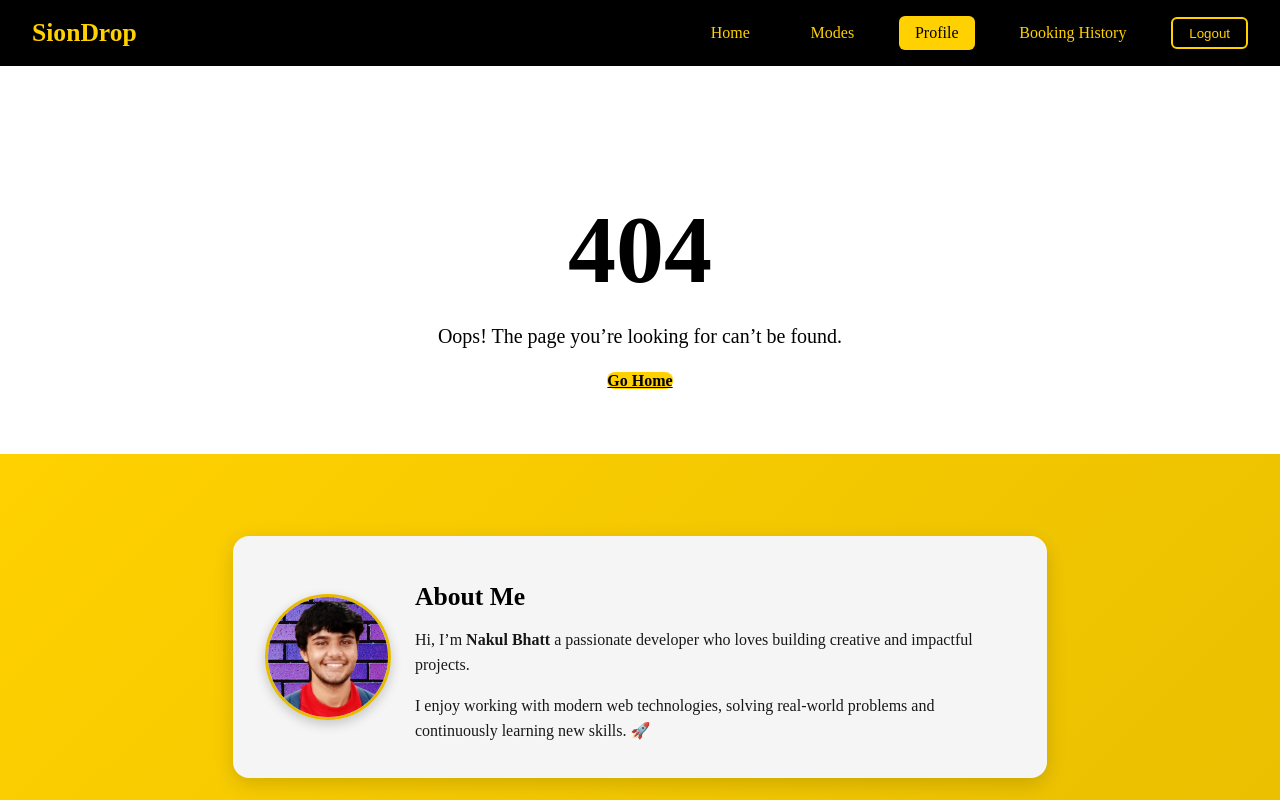
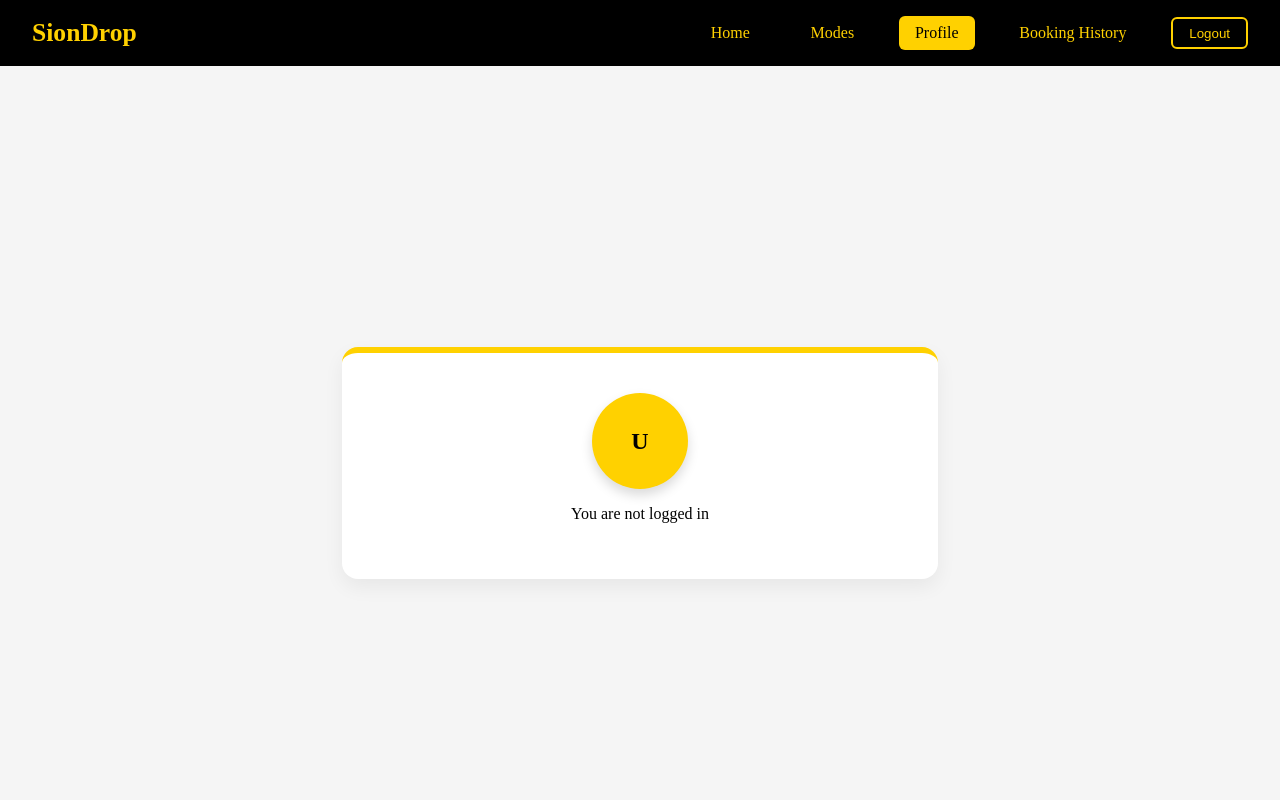
Before and after one commit to NakulBhatt10/ui-sionDrop, a React (Create React App) app: page /profile in a window 1280 px wide. Shown: the top 800 px of the page. Built offline with nearby package versions, Linux system fonts and the light colour scheme.

Commit message:
booking-history

```diff
--- a/src/App.js
+++ b/src/App.js
@@ -13,6 +13,7 @@ import BookingHistory from './pages/Bookinghistory/BookingHistory';
 import About from './pages/About/About';
 import TermsOfService from './pages/TermsOfService/TermsOfService';
 import NotFound from './pages/NotFound/NotFound';
+import Profile from './pages/Profile/Profile';
 
 const AppContent = () => {
     const location = useLocation();
@@ -45,6 +46,7 @@ const AppContent = () => {
 
                     <Route path="/about" element={<About />} />
                     <Route path="/terms" element={<TermsOfService />} />
+                    <Route path="/profile" element={<Profile />} />
 
                     <Route path="*" element={<NotFound />} />
                 </Routes>
--- a/src/pages/Bookinghistory/BookingHistory.js
+++ b/src/pages/Bookinghistory/BookingHistory.js
@@ -4,61 +4,72 @@ import './history.css';
 const BookingHistory = () => {
     const [current, setCurrent] = useState(null);
     const [past, setPast] = useState([]);
+    const [loading, setLoading] = useState(true);
+    const [error, setError] = useState('');
 
     useEffect(() => {
-
-        const email = 'nakulbhatt462@gmail.com';
-        const token = localStorage.getItem('user-token');
-
-        if (!email) {
-            console.error('No user email found in localStorage');
-            return;
+        async function fetchCurrentBooking() {
+            setLoading(true);
+            setError('');
+            try {
+                const token = localStorage.getItem('user-token');
+                if (!token) {
+                    throw new Error('You are not logged in');
+                }
+                const res = await fetch('https://api-siondrop.onrender.com/current-booking', {
+                    method: 'GET',
+                    headers: {
+                        'Content-Type': 'application/json',
+                        'Authorization': `Bearer ${token}`,
+                        'user-token': token,
+                    },
+                });
+                const data = await res.json();
+                if (!res.ok) {
+                    throw new Error(data.message || `HTTP ${res.status}`);
+                }
+                const booking = data.booking || data;
+                if (!booking || !booking.time) {
+                    setCurrent(null);
+                    setPast([]);
+                    return;
+                }
+                const bookingTime = new Date(booking.time);
+                const now = new Date();
+                const normalized = {
+                    id: booking._id || '',
+                    taxiId: booking.taxiId || '',
+                    dateTime: bookingTime,
+                    rideType: booking.vehicleType || booking.rideType || 'unknown',
+                    totalPassengers: Array.isArray(booking.users) ? booking.users.length : 0,
+                };
+                if (bookingTime > now) {
+                    setCurrent(normalized);
+                    setPast([]);
+                } else {
+                    setCurrent(null);
+                    setPast([normalized]);
+                }
+            } catch (err) {
+                setError(err.message || 'Failed to fetch booking');
+            } finally {
+                setLoading(false);
+            }
         }
-
-        fetch('/current-booking', {
-            method: 'POST',
-            headers: {
-                'Content-Type': 'application/json',
-                ...(token && { Authorization: `Bearer ${token}` }),
-            },
-            body: JSON.stringify({ email }),
-        })
-            .then(res => {
-                if (!res.ok) throw new Error(`HTTP ${res.status}`);
-                return res.json();
-            })
-            .then(({ history }) => {
-
-                const bookings = history.map(b => ({
-                    dateTime: new Date(b.dateTime),
-                    rideType: b.rideType,
-                    totalPassengers: b.totalPassengers,
-                }));
-
-                const now = new Date();
-
-                const upcoming = bookings.find(b => b.dateTime >= now);
-                setCurrent(upcoming || null);
-
-
-                const pastBookings = bookings
-                    .filter(b => b.dateTime < now)
-                    .sort((a, b) => b.dateTime - a.dateTime);
-                setPast(pastBookings);
-            })
-            .catch(err => {
-                console.error('Failed to fetch booking history:', err);
-            });
+        fetchCurrentBooking();
     }, []);
 
     return (
         <div className="history-container">
             <h2>Current Booking</h2>
-            {current ? (
+            {loading ? (
+                <p>Loading…</p>
+            ) : error ? (
+                <p className="history-error">{error}</p>
+            ) : current ? (
                 <div className="current-booking">
                     <p>
-                        <strong>Date:</strong>{' '}
-                        {current.dateTime.toLocaleString()}
+                        <strong>Date:</strong> {current.dateTime.toLocaleString()}
                     </p>
                     <p>
                         <strong>Ride Type:</strong> {current.rideType}
@@ -66,13 +77,22 @@ const BookingHistory = () => {
                     <p>
                         <strong>Passengers:</strong> {current.totalPassengers}
                     </p>
+                    {current.taxiId && (
+                        <p>
+                            <strong>Booking ID:</strong> {current.taxiId}
+                        </p>
+                    )}
                 </div>
             ) : (
                 <p>No active booking.</p>
             )}
 
             <h2>Booking History</h2>
-            {past.length === 0 ? (
+            {loading ? (
+                <p>Loading…</p>
+            ) : error ? (
+                <p className="history-error">{error}</p>
+            ) : past.length === 0 ? (
                 <p>No past bookings.</p>
             ) : (
                 <table className="history-table">
@@ -81,14 +101,16 @@ const BookingHistory = () => {
                             <th>Date</th>
                             <th>Ride Type</th>
                             <th>Passengers</th>
+                            <th>Booking ID</th>
                         </tr>
                     </thead>
                     <tbody>
                         {past.map((b, i) => (
                             <tr key={i}>
-                                <td>{b.dateTime.toLocaleDateString()}</td>
+                                <td>{b.dateTime.toLocaleString()}</td>
                                 <td>{b.rideType}</td>
                                 <td>{b.totalPassengers}</td>
+                                <td>{b.taxiId || '-'}</td>
                             </tr>
                         ))}
                     </tbody>
--- /dev/null
+++ b/src/pages/Profile/Profile.js
@@ -0,0 +1,81 @@
+import { useEffect, useState } from 'react';
+import './profile.css';
+
+const Profile = () => {
+    const [user, setUser] = useState(null);
+    const [loading, setLoading] = useState(true);
+    const [error, setError] = useState('');
+
+    useEffect(() => {
+        async function fetchProfile() {
+            setLoading(true);
+            setError('');
+            try {
+                const token = localStorage.getItem('user-token');
+                if (!token) {
+                    throw new Error('You are not logged in');
+                }
+                const res = await fetch('https://api-siondrop.onrender.com/profile', {
+                    method: 'GET',
+                    headers: {
+                        'Content-Type': 'application/json',
+                        'Authorization': `Bearer ${token}`,
+                        'user-token': token,
+                    },
+                });
+                const data = await res.json();
+                if (!res.ok) {
+                    throw new Error(data.message || 'Failed to load profile');
+                }
+                const u = data.user || data;
+                setUser({
+                    id: u.id || u._id || '',
+                    name: u.name || '',
+                    email: u.email || '',
+                });
+            } catch (err) {
+                if (err && err.name === 'AbortError') {
+                    return;
+                }
+                setError(err.message || 'Something went wrong');
+            } finally {
+                setLoading(false);
+            }
+        }
+        fetchProfile();
+        return () => { };
+    }, []);
+
+    const getInitials = (name, email) => {
+        if (name && typeof name === 'string') {
+            const parts = name.trim().split(/\s+/).slice(0, 2);
+            const initials = parts.map(p => p[0]?.toUpperCase()).join('');
+            return initials || 'U';
+        }
+        if (email && typeof email === 'string') {
+            return email[0]?.toUpperCase() || 'U';
+        }
+        return 'U';
+    };
+
+    return (
+        <div className="profile-container">
+            <div className="profile-card">
+                <div className="profile-avatar" aria-hidden="true">
+                    {getInitials(user?.name, user?.email)}
+                </div>
+                {loading && <p className="profile-status">Loading profile…</p>}
+                {error && !loading && <p className="profile-error">{error}</p>}
+                {user && !loading && !error && (
+                    <>
+                        <h2 className="profile-name">{user.name}</h2>
+                        <p className="profile-email">{user.email}</p>
+                        <p className="profile-id">User ID: {user.id}</p>
+                    </>
+                )}
+            </div>
+        </div>
+    );
+};
+
+export default Profile;
--- /dev/null
+++ b/src/pages/Profile/profile.css
@@ -0,0 +1,58 @@
+.profile-container {
+    display: flex;
+    justify-content: center;
+    align-items: center;
+    min-height: calc(100vh - 70px);
+    background: var(--gray);
+    padding: 2rem;
+}
+
+.profile-card {
+    width: 100%;
+    max-width: 500px;
+    background: var(--white);
+    border-radius: 16px;
+    padding: 2.5rem 3rem;
+    text-align: center;
+    box-shadow: 0 8px 20px rgba(0, 0, 0, 0.06);
+    border-top: 6px solid var(--primary);
+}
+
+.profile-avatar {
+    width: 96px;
+    height: 96px;
+    margin: 0 auto 1rem;
+    border-radius: 50%;
+    background: var(--primary);
+    color: var(--secondary);
+    display: flex;
+    align-items: center;
+    justify-content: center;
+    font-weight: 700;
+    font-size: 1.5rem;
+    box-shadow: 0 6px 12px rgba(0, 0, 0, 0.15);
+}
+
+.profile-name {
+    margin: .25rem 0 .25rem;
+    color: var(--secondary);
+}
+
+.profile-email {
+    margin: 0 0 .5rem;
+    color: #666;
+}
+
+.profile-id {
+    margin: 0;
+    font-size: .9rem;
+    color: #888;
+}
+
+.profile-status {
+    color: #555;
+}
+
+.profile-error {
+    color: var(--error);
+}
```
